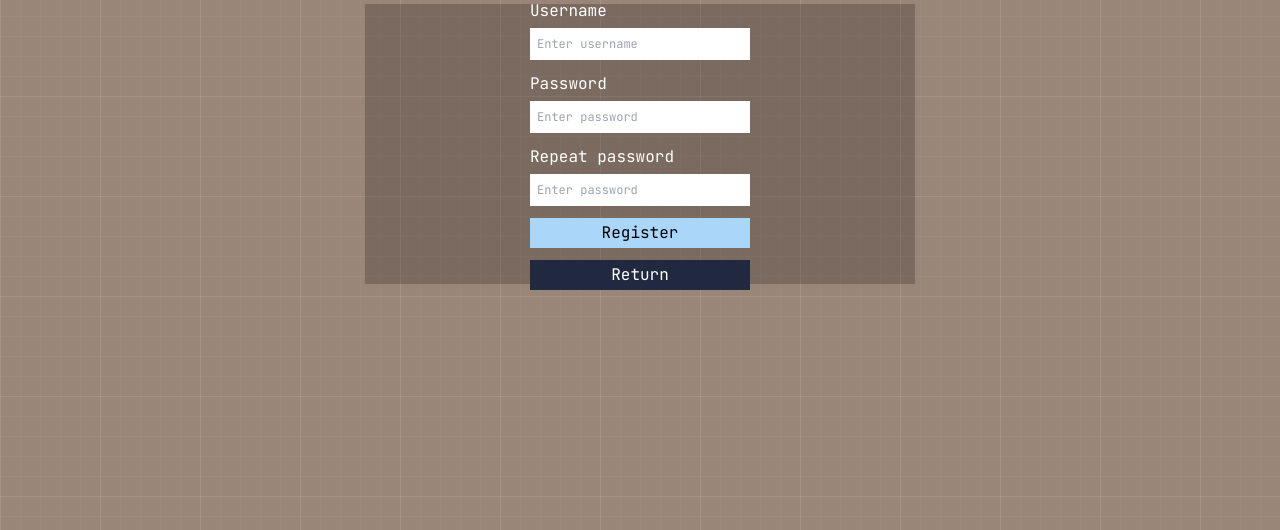
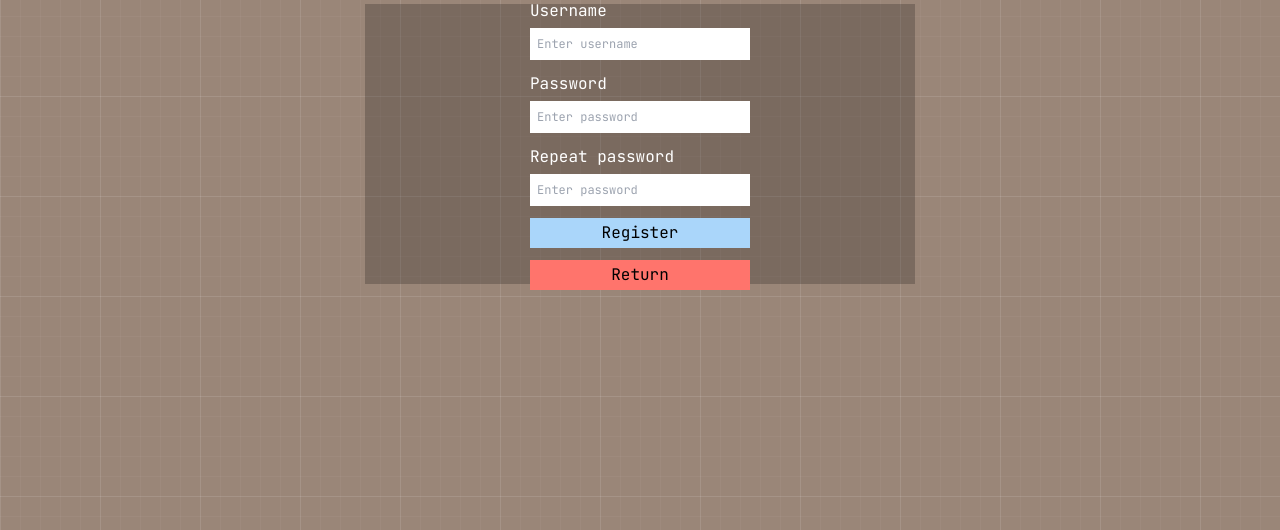
Before and after one commit to Alex2os/snippet-saver, a Flask app: page /register_page in a window 1280 px wide. Shown: the part 104-634 px from the top of the page. Run offline with Flask 3, Linux system fonts and the light colour scheme; some libraries are stand-ins or nearby versions.

Commit message:
added duplicate username checking in register_user endpoint

```diff
--- a/app/auth/routes.py
+++ b/app/auth/routes.py
@@ -30,6 +30,10 @@ def register_user():
         username = form.username.data
         password = form.password.data
 
+        # we can check if the username already exists by filtering in the database using the following command:
+        if(Users.query.filter_by(user_username = username).first()):
+            return "Username already existing.", 409 # we return a conflict message.
+
         hashed_password = bcrypt.generate_password_hash(password).decode("utf-8")
 
         new_user = Users(user_username = username, user_hashed_password = hashed_password)
--- a/app/static/css/login_register.css
+++ b/app/static/css/login_register.css
@@ -28,6 +28,7 @@
     justify-content: center;
     width: 100%;
     height: 30px;
+    color: black;
 
     user-select: none;
 
@@ -40,16 +41,13 @@
 }
 
 .login_button.login {
-    color: black;
     background-color: #fce6a9;
 }
 
 .login_button.return {
-    color: white;
-    background-color: #202940;
+    background-color: #ff746c;
 }
 
 .login_button.register {
-    color: black;
     background-color: #aad6fa;
 }
```
